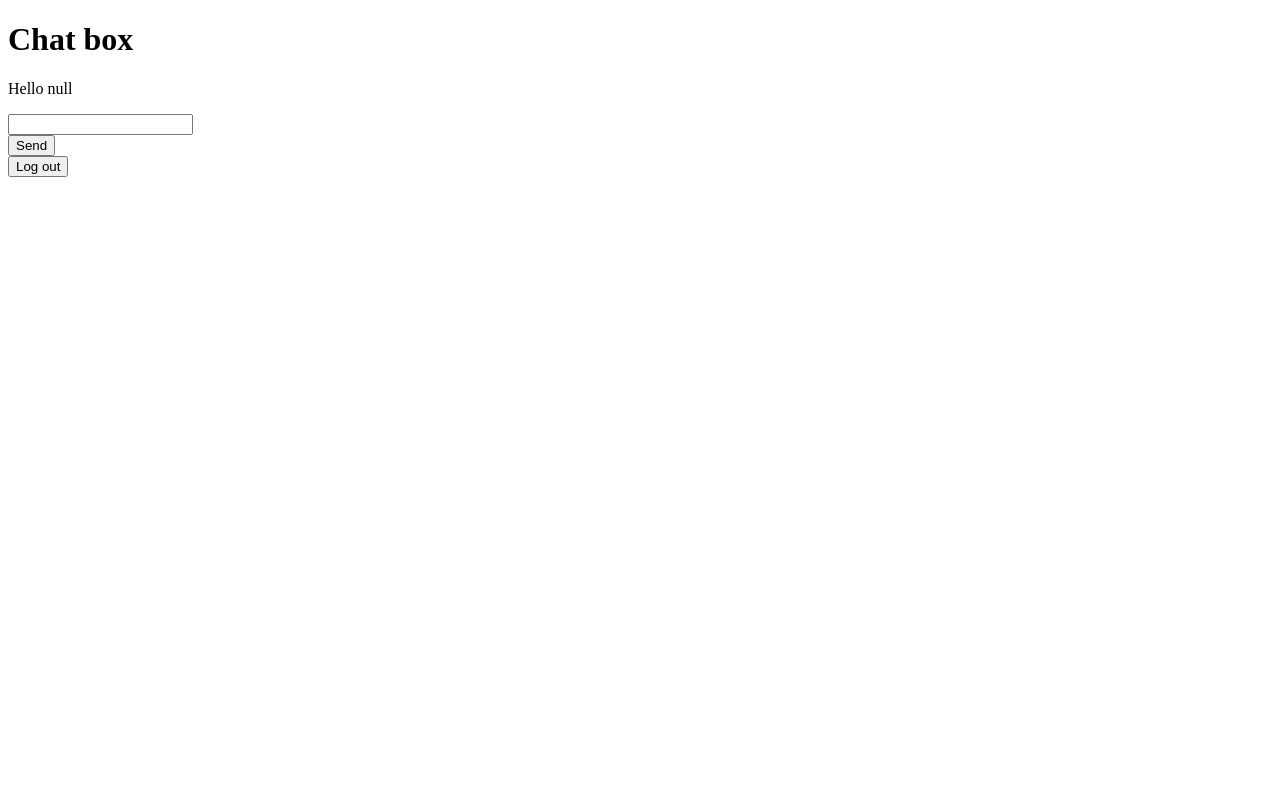
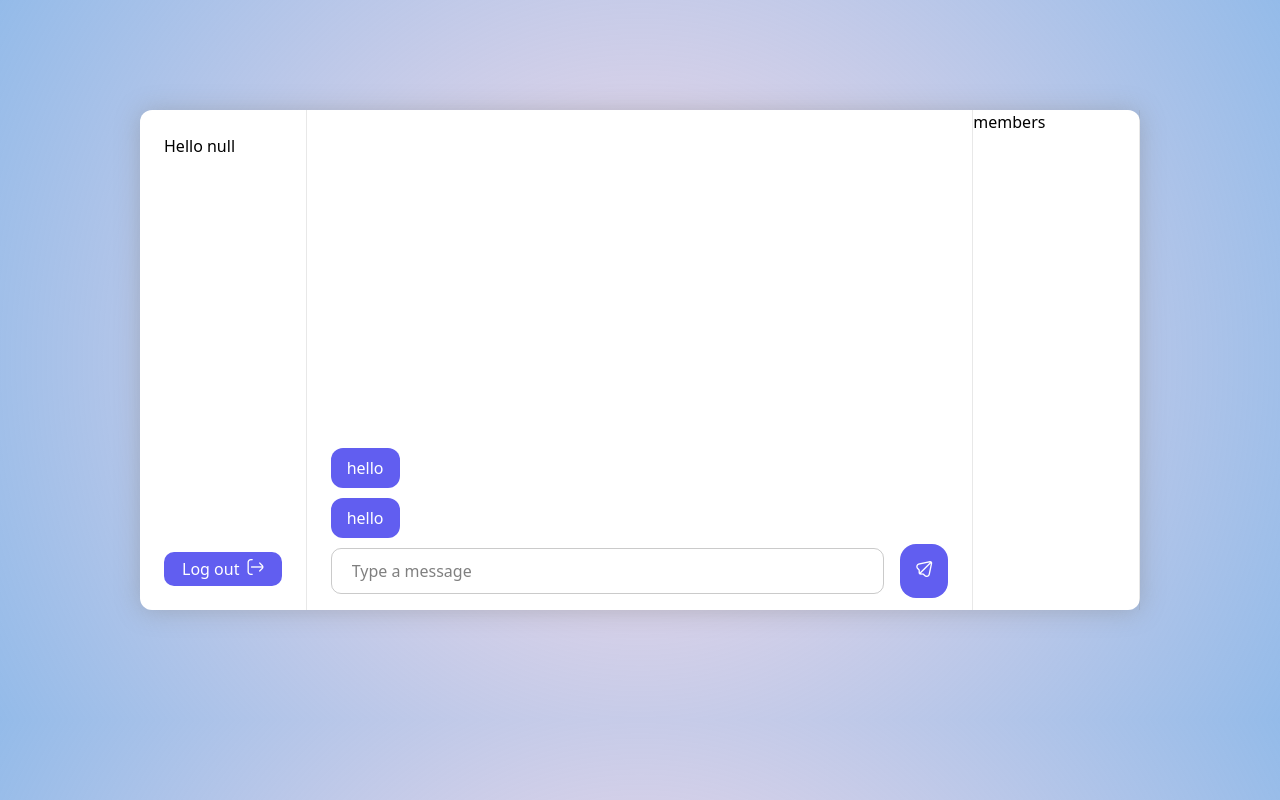
Before and after one commit to tho343/real-time-chat-app, a website: page public/chat.html in a window 1280 px wide. Drawn offline with nearby package versions, Linux system fonts and the light colour scheme; no server answers.

Commit message:
added UI styles

```diff
--- a/package.json
+++ b/package.json
@@ -13,6 +13,7 @@
   "license": "ISC",
   "type": "commonjs",
   "dependencies": {
+    "@flaticon/flaticon-uicons": "^3.3.1",
     "bcrypt": "^6.0.0",
     "express": "^5.1.0",
     "express-session": "^1.18.1",
--- a/public/chat.html
+++ b/public/chat.html
@@ -4,18 +4,54 @@
     <meta charset="UTF-8" />
     <meta http-equiv="X-UA-Compatible" content="IE=edge" />
     <meta name="viewport" content="width=device-width, initial-scale=1.0" />
+    <script src="https://cdn.jsdelivr.net/npm/@tailwindcss/browser@4"></script>
+    <link
+      rel="stylesheet"
+      href="https://cdn-uicons.flaticon.com/uicons-regular-rounded/css/uicons-regular-rounded.css"
+    />
+    <link rel="stylesheet" href="./css/styles.css" />
+
     <title>Real-time Chat App</title>
   </head>
   <body>
-    <h1>Chat box</h1>
-    <p id="greeting-message"></p>
-    <form id="chat-form">
-      <div id="message-bubbles"></div>
-      <input id="chat-message" />
-      <div id="typing-status"></div>
-      <button type="submit">Send</button>
-    </form>
-    <button id="log-out-btn">Log out</button>
+    <div class="chat-room-container h-[500px] w-[1000px] grid grid-cols-6">
+      <div class="utilities flex flex-col p-[24px] justify-between">
+        <div id="greeting-message"></div>
+        <button
+          id="log-out-btn"
+          class="bg-[#615ef0] text-white px-[8px] py-[5px] rounded-[10px]"
+        >
+          Log out <i class="fi fi-rr-exit ml-1"></i>
+        </button>
+      </div>
+      <div class="chat-box col-span-4 col-start-2 px-[24px]">
+        <form id="chat-form" class="w-full h-full flex flex-col justify-end">
+          <div
+            id="message-bubbles"
+            class="w-full h-[400px] overflow-y-scroll flex flex-col justify-end"
+          >
+            <div class="chat-bubble">hello</div>
+            <div class="chat-bubble">hello</div>
+            <div id="typing-status" class="text-black/40"></div>
+          </div>
+          <div class="flex gap-4 mb-4">
+            <input
+              id="chat-message"
+              placeholder="Type a message"
+              class="w-full"
+            />
+
+            <button type="submit">
+              <i
+                class="fi fi-rr-paper-plane bg-[#615ef0] text-white p-4 rounded-2xl"
+              ></i>
+            </button>
+          </div>
+        </form>
+      </div>
+      <div class="members">members</div>
+    </div>
+
     <script src="https://cdn.socket.io/4.7.2/socket.io.min.js"></script>
     <script src="./js/chat.js"></script>
   </body>
--- /dev/null
+++ b/public/css/styles.css
@@ -0,0 +1,38 @@
+body {
+  height: 90vh;
+  display: flex;
+  align-items: center;
+  flex-direction: column;
+  justify-content: center;
+  background: #eeaeca;
+  background: radial-gradient(
+    circle,
+    rgba(238, 174, 202, 0.44) 0%,
+    rgba(148, 187, 233, 1) 100%
+  );
+}
+.chat-room-container {
+  background-color: white;
+  border-radius: 12px;
+  box-shadow: 0px 1px 25px 0px rgba(128, 128, 128, 0.418);
+}
+.chat-bubble {
+  background-color: #615ef0;
+  padding: 8px 16px;
+  color: white;
+  border-radius: 12px;
+  width: fit-content;
+  margin-bottom: 10px;
+}
+input {
+  border: solid 1px rgba(128, 128, 128, 0.418);
+  border-radius: 10px;
+  padding: 10px 20px;
+}
+.chat-room-container > div {
+  border-right: 1px solid rgba(128, 128, 128, 0.179);
+}
+.login-container {
+  background-color: white;
+  box-shadow: 0px 1px 25px 0px rgba(128, 128, 128, 0.418);
+}
--- a/public/js/chat.js
+++ b/public/js/chat.js
@@ -40,10 +40,19 @@ document.getElementById("chat-message").addEventListener("input", () => {
   }, 3000);
 });
 //listen to message
-socket.on("message", (msg) => {
-  const div = document.createElement("div");
-  div.textContent = msg;
-  messageList.appendChild(div);
+socket.on("message", ({ messageType, messageContent }) => {
+  if (messageType === "chat") {
+    const div = document.createElement("div");
+    div.className = "chat-bubble";
+    div.textContent = messageContent;
+    messageList.appendChild(div);
+  }
+  if (messageType === "notification") {
+    const div = document.createElement("div");
+    div.className = "chat-noti text-black/40";
+    div.textContent = messageContent;
+    messageList.appendChild(div);
+  }
 });
 //handle typing
 socket.on("showTyping", (msg) => {
```
Also changed, not shown: public/index.html (+30 -6 lines), src/server.js (+5 -2 lines), 1 other file.
